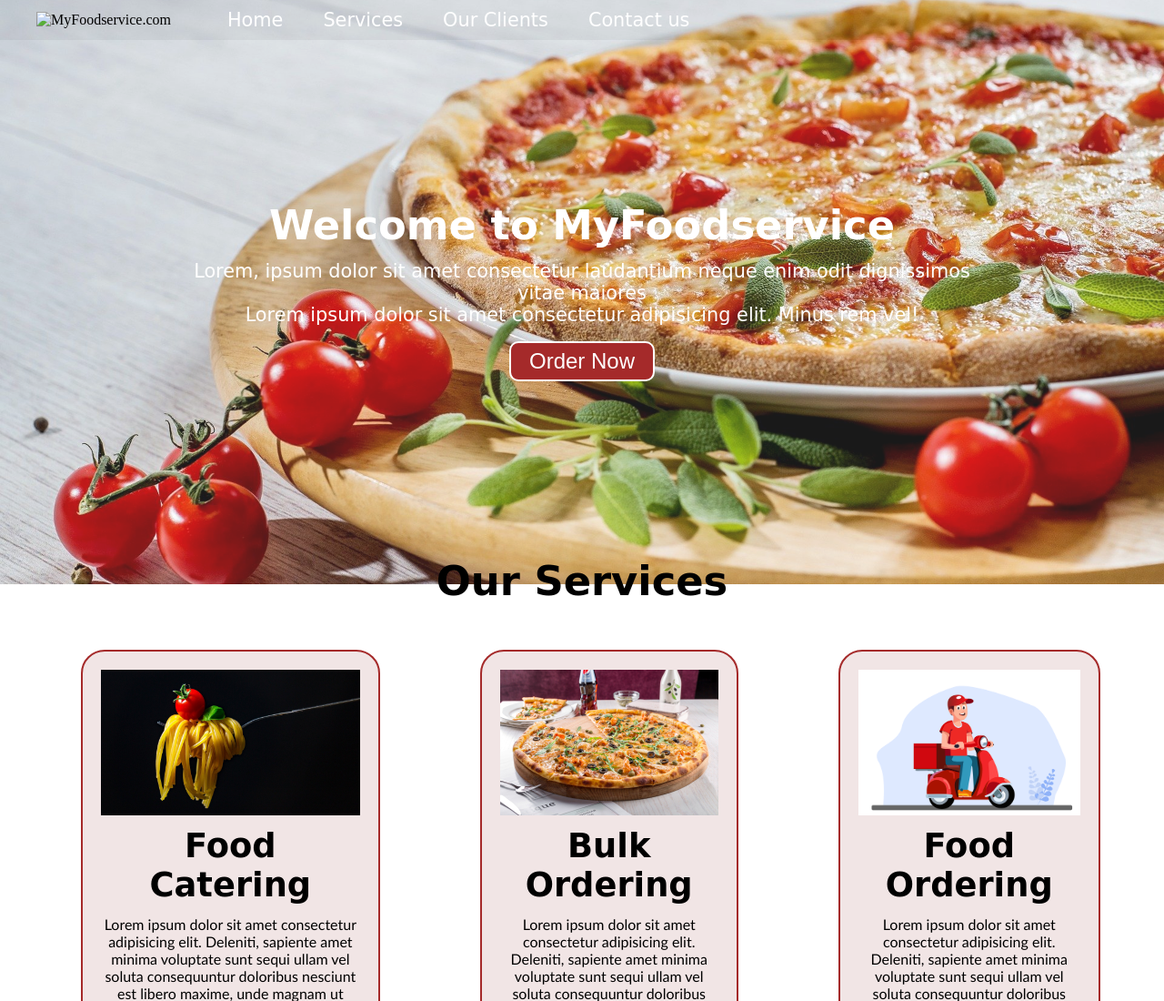
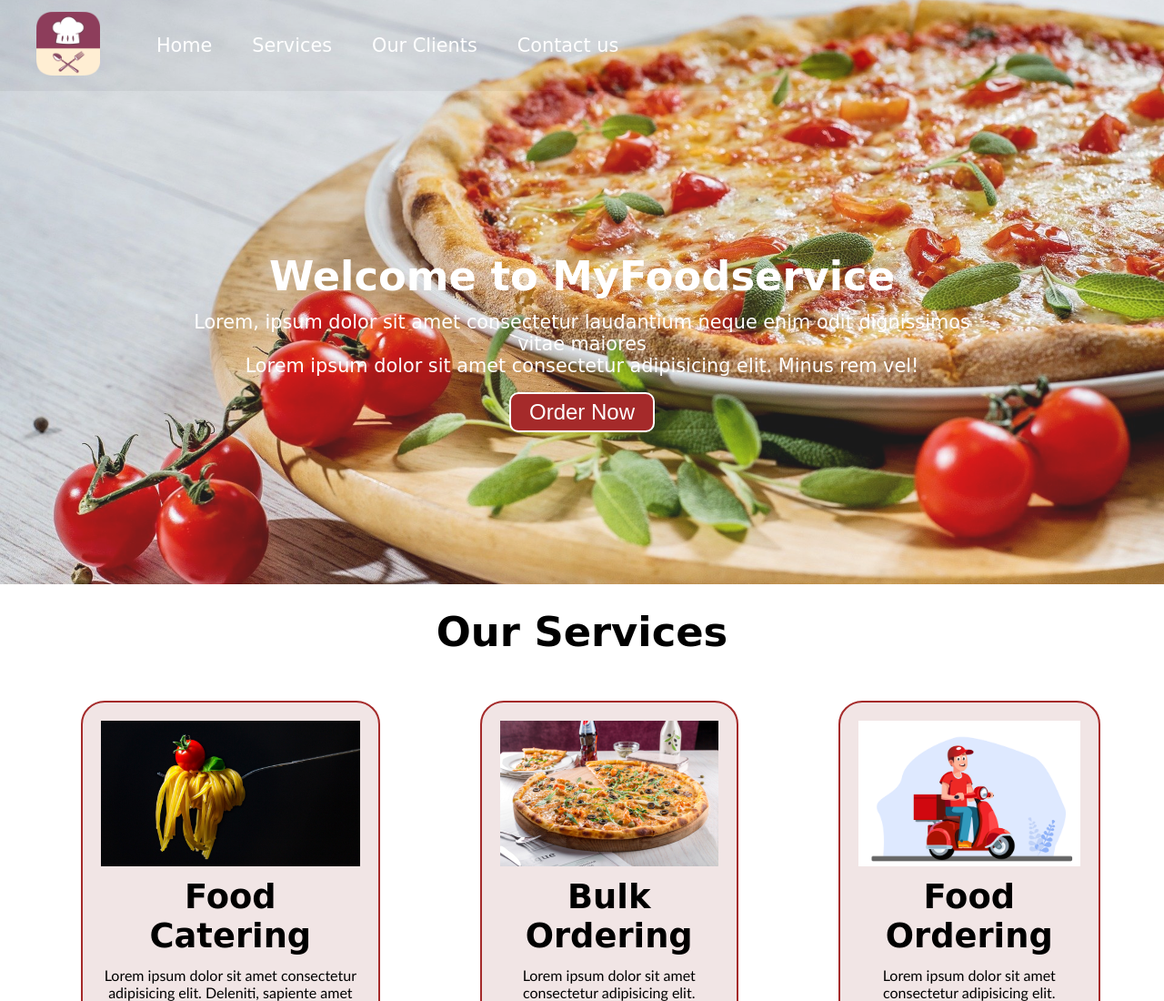
Before and after one commit to sambhavjain21/myfoodweb, a plain HTML site: page index.html in a window 1280 px wide. Shown: the top 1100 px of the page at 91% size. Drawn offline with Linux system fonts and the light colour scheme; the site is published under a folder, as on GitHub Pages, so addresses that start at the root find nothing; a web font is replaced by a local one.

Commit message:
Update index.html

```diff
--- a/index.html
+++ b/index.html
@@ -16,7 +16,7 @@
     <nav id="navbar">
 
         <div id="logo">
-            <img src="/img/logo.png" alt="MyFoodservice.com">
+            <img src="img/logo.png" alt="MyFoodservice.com">
         </div>
 
         <ul>
```
